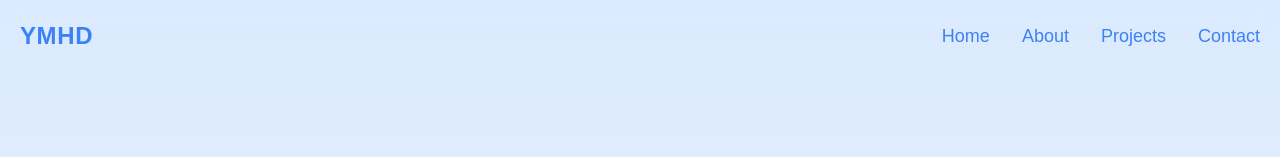
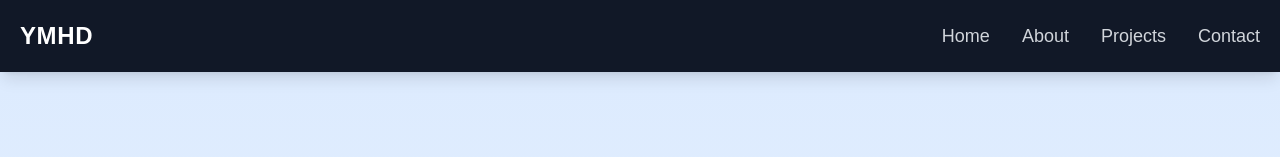
Before and after one commit to HarshaniYaparathne/Portfolio, a Next.js app: page / in a window 1280 px wide. Shown: the top 157 px of the page. Built offline with nearby package versions, Linux system fonts and the light colour scheme.

Commit message:
Colour changes in navbar

```diff
--- a/src/app/components/common_part/NavBar.tsx
+++ b/src/app/components/common_part/NavBar.tsx
@@ -11,13 +11,15 @@ const NavBar: React.FC = () => {
   };
 
   return (
-    <nav className="fixed top-0 left-0 w-full p-5 bg-transparent backdrop-blur-md z-50">
+    <nav className="fixed top-0 left-0 w-full p-5 bg-gray-900 backdrop-blur-md z-50 shadow-lg">
       <div className="container mx-auto flex justify-between items-center">
-        <div className="text-blue-500 text-2xl font-bold tracking-wide">
+        {/* Brand Logo */}
+        <div className="text-white text-2xl font-bold tracking-wide">
           YMHD
         </div>
+        {/* Mobile Menu Button */}
         <div className="md:hidden">
-          <button onClick={toggleMenu} className="text-blue-500">
+          <button onClick={toggleMenu} className="text-white focus:outline-none">
             <svg
               className="w-6 h-6"
               fill="none"
@@ -34,17 +36,34 @@ const NavBar: React.FC = () => {
             </svg>
           </button>
         </div>
-        <div className={`md:flex space-x-8 ${isOpen ? "block" : "hidden"} md:block`}>
-          <Link href="#home" className="text-blue-500 hover:text-gray-400 text-lg">
+        {/* Navigation Links */}
+        <div
+          className={`md:flex space-x-8 ${
+            isOpen ? "block" : "hidden"
+          } md:block transition-all duration-300`}
+        >
+          <Link
+            href="#home"
+            className="text-gray-300 hover:text-white text-lg transition-colors duration-200"
+          >
             Home
           </Link>
-          <Link href="#about" className="text-blue-500 hover:text-gray-400 text-lg">
+          <Link
+            href="#about"
+            className="text-gray-300 hover:text-white text-lg transition-colors duration-200"
+          >
             About
           </Link>
-          <Link href="#project" className="text-blue-500 hover:text-gray-400 text-lg">
+          <Link
+            href="#project"
+            className="text-gray-300 hover:text-white text-lg transition-colors duration-200"
+          >
             Projects
           </Link>
-          <Link href="#contact" className="text-blue-500 hover:text-gray-400 text-lg">
+          <Link
+            href="#contact"
+            className="text-gray-300 hover:text-white text-lg transition-colors duration-200"
+          >
             Contact
           </Link>
         </div>
```
